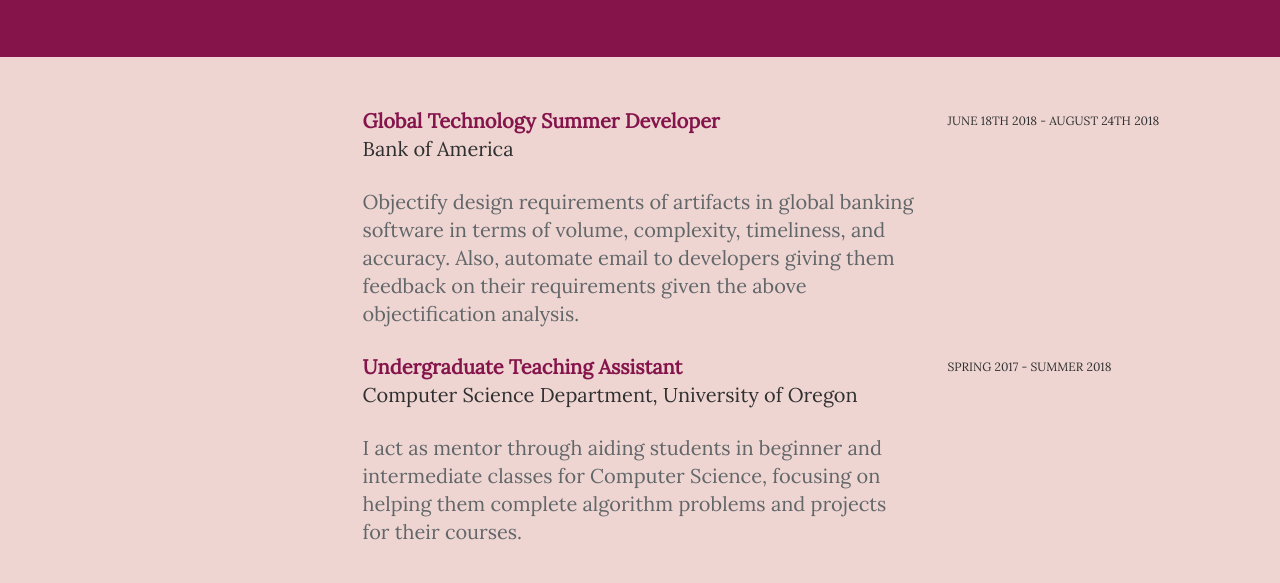
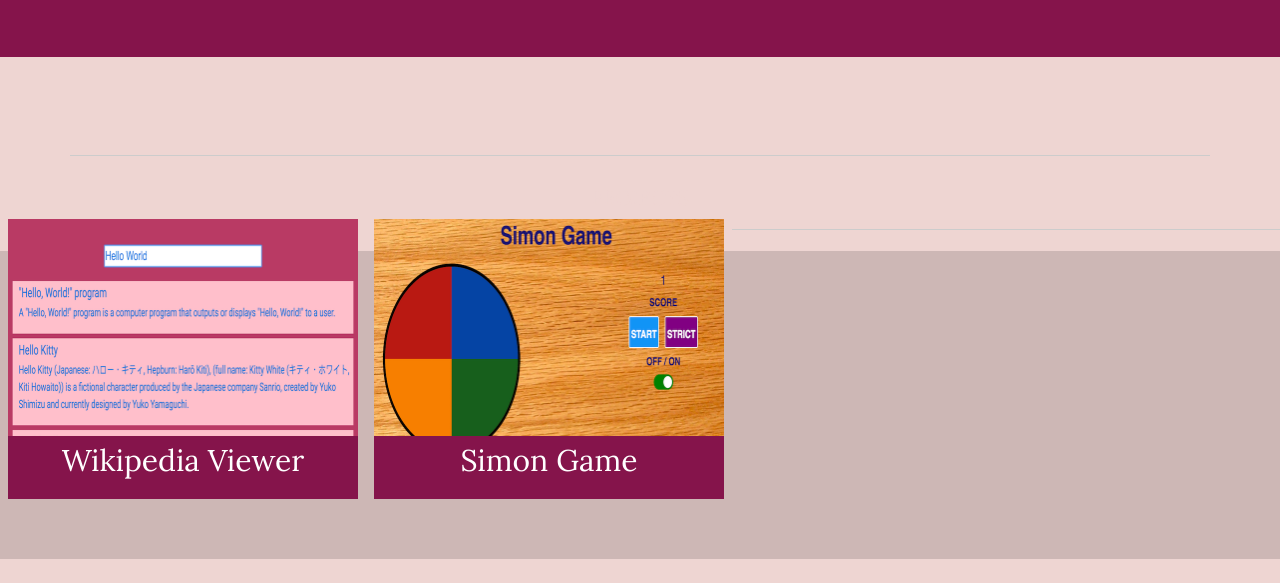
Before and after one commit to tmadden-uo/tmadden-uo.github.io, a plain HTML site: page index.html in a window 1280 px wide. Shown: the part 614-1197 px from the top of the page. Drawn offline with nearby package versions, Linux system fonts and the light colour scheme.

Commit message:
Update index.html
try work removal again

```diff
--- a/index.html
+++ b/index.html
@@ -50,32 +50,6 @@
 	<div class="container desc">
 		<div class="row">
 
-				<div class="col-lg-2 col-lg-offset-1">
-					<h5>WORK</h5>
-				</div>
-				<!-- EDIT: education line 1 -->
-				<div class="col-lg-6">
-					<p><t>Global Technology Summer Developer</t><br/>
-						Bank of America
-						<br/><p><more>Objectify design requirements of artifacts in global banking software in terms of volume, complexity, timeliness, and accuracy. Also, automate email to developers giving them feedback on their requirements given the above objectification analysis.
-					</more></p>
-					</p>
-				</div>
-				<div class="col-lg-3">
-					<p><sm>JUNE 18TH 2018 - AUGUST 24TH 2018</sm><br/>
-					</p>
-				</div>
-
-				<!-- work line 2 -->
-				<div class="col-lg-6 col-lg-offset-3">
-					<p><t>Undergraduate Teaching Assistant </t><br/>
-						 Computer Science Department, University of Oregon
-						<br/><p><more>I act as mentor through aiding students in beginner and intermediate classes for Computer Science, focusing on helping them complete algorithm problems and projects for their courses.</more></p>
-					</p>
-				</div>
-				<div class="col-lg-3">
-					<p><sm>SPRING 2017 - SUMMER 2018</sm></p>
-				</div>
 
 		</div><!--/.row -->
 		<br>
```
